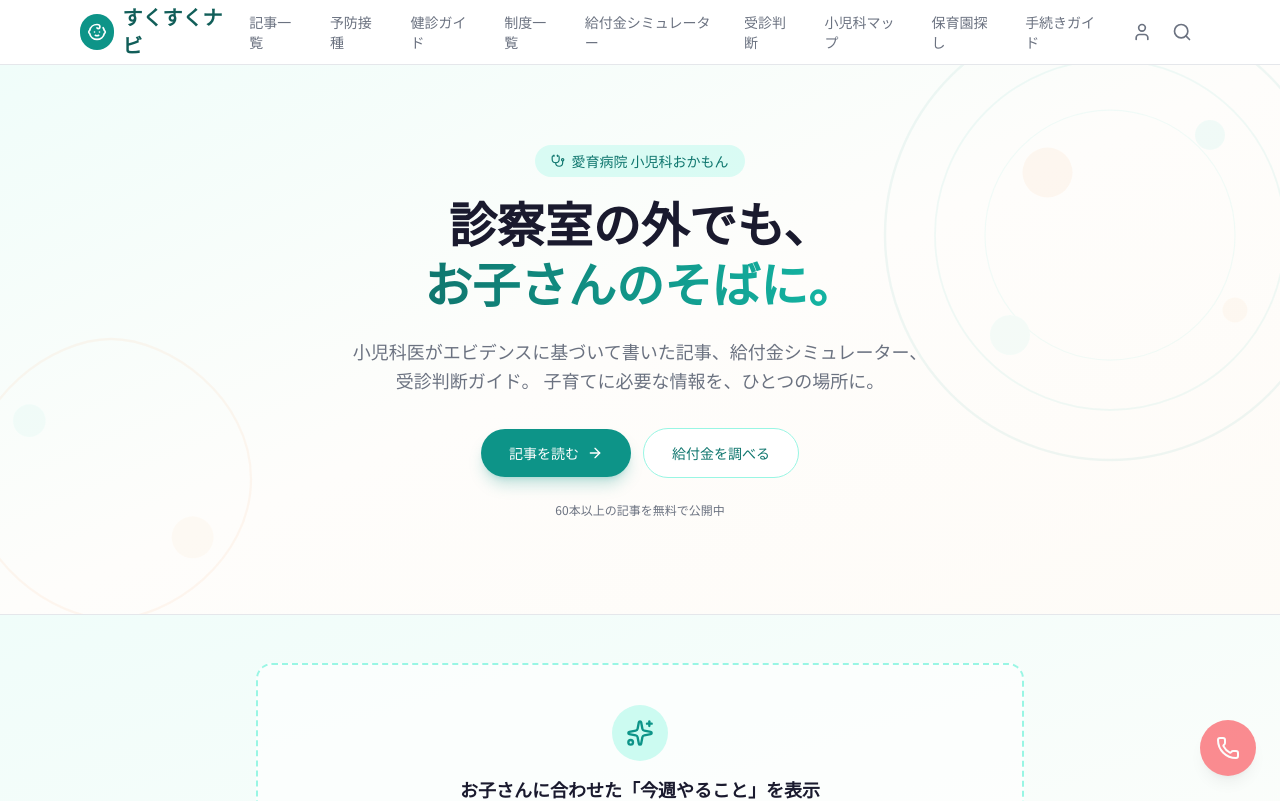
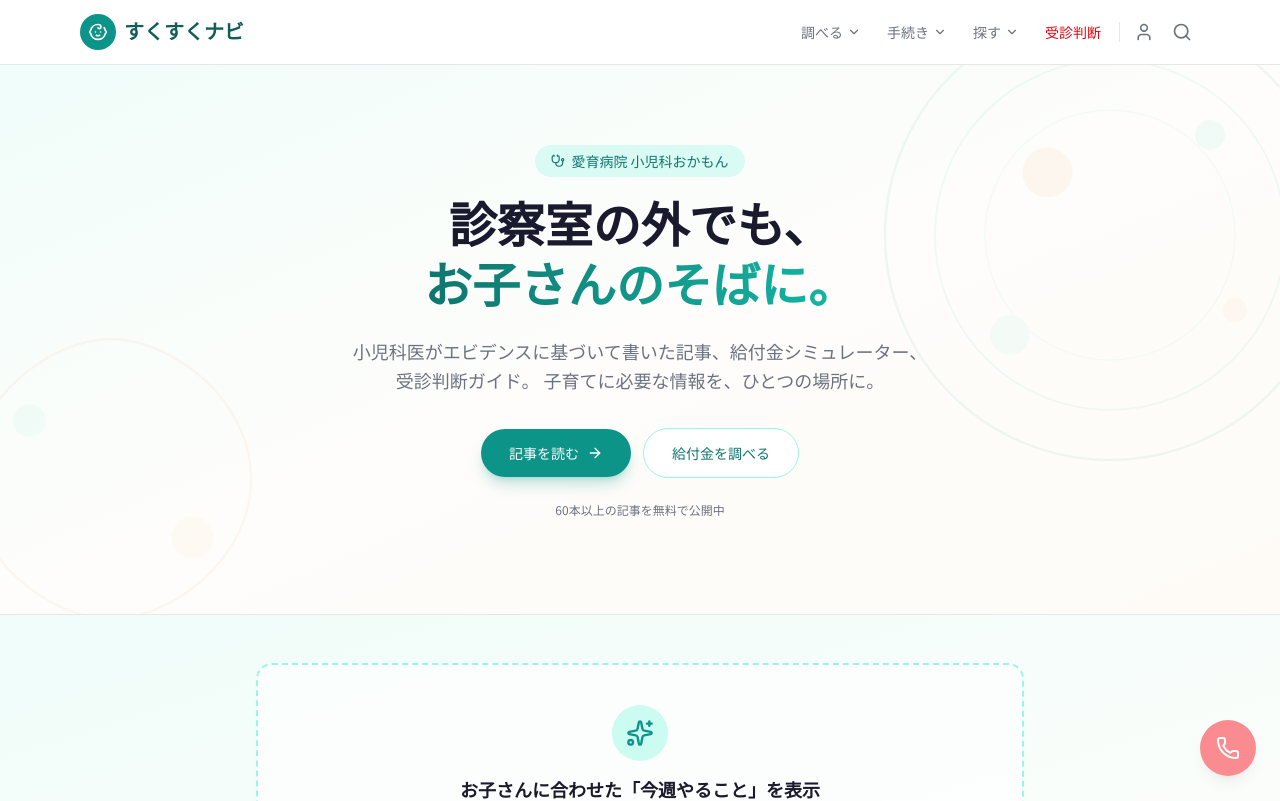
Before and after one commit to kgraph57/sukusuku-navi, a Next.js app: page / in a window 1280 px wide. Shown: the top 801 px of the page. Built offline with nearby package versions, Linux system fonts and the light colour scheme; a web font is replaced by a local one.

Commit message:
refactor: Consolidate header nav into dropdown groups
9 flat menu items → 3 dropdown groups (調べる/手続き/探す) + standalone
受診判断 link. Desktop uses hover dropdowns with descriptions. Mobile
uses grouped sections with icons.

```diff
--- a/components/layout/header.tsx
+++ b/components/layout/header.tsx
@@ -1,23 +1,185 @@
 "use client";
 
-import { useState } from "react";
+import { useState, useRef, useEffect, useCallback } from "react";
 import Link from "next/link";
-import { Menu, X, Search, Baby, User } from "lucide-react";
+import {
+  Menu,
+  X,
+  Search,
+  Baby,
+  User,
+  ChevronDown,
+  BookOpen,
+  Syringe,
+  Stethoscope,
+  ClipboardList,
+  Calculator,
+  MapPin,
+  Building2,
+  AlertTriangle,
+} from "lucide-react";
 
-const NAV_ITEMS = [
-  { href: "/articles", label: "記事一覧" },
-  { href: "/vaccines", label: "予防接種" },
-  { href: "/checkups", label: "健診ガイド" },
-  { href: "/programs", label: "制度一覧" },
-  { href: "/simulator", label: "給付金シミュレーター" },
-  { href: "/triage", label: "受診判断" },
-  { href: "/clinics", label: "小児科マップ" },
-  { href: "/nurseries", label: "保育園探し" },
-  { href: "/checklists", label: "手続きガイド" },
+interface NavGroup {
+  readonly label: string;
+  readonly items: readonly {
+    readonly href: string;
+    readonly label: string;
+    readonly icon: typeof BookOpen;
+    readonly description: string;
+  }[];
+}
+
+const NAV_GROUPS: readonly NavGroup[] = [
+  {
+    label: "調べる",
+    items: [
+      {
+        href: "/articles",
+        label: "記事一覧",
+        icon: BookOpen,
+        description: "小児科医監修の子育て情報",
+      },
+      {
+        href: "/vaccines",
+        label: "予防接種",
+        icon: Syringe,
+        description: "接種スケジュールと詳細",
+      },
+      {
+        href: "/checkups",
+        label: "健診ガイド",
+        icon: Stethoscope,
+        description: "乳幼児健診の時期と内容",
+      },
+    ],
+  },
+  {
+    label: "手続き",
+    items: [
+      {
+        href: "/programs",
+        label: "制度一覧",
+        icon: ClipboardList,
+        description: "助成金・給付金・支援制度",
+      },
+      {
+        href: "/simulator",
+        label: "給付金シミュレーター",
+        icon: Calculator,
+        description: "受給額をかんたん計算",
+      },
+      {
+        href: "/checklists",
+        label: "手続きガイド",
+        icon: ClipboardList,
+        description: "出産前後のやることリスト",
+      },
+    ],
+  },
+  {
+    label: "探す",
+    items: [
+      {
+        href: "/clinics",
+        label: "小児科マップ",
+        icon: MapPin,
+        description: "港区の小児科・夜間対応",
+      },
+      {
+        href: "/nurseries",
+        label: "保育園探し",
+        icon: Building2,
+        description: "認可・認証保育園の情報",
+      },
+    ],
+  },
 ] as const;
+
+const STANDALONE_NAV = {
+  href: "/triage",
+  label: "受診判断",
+  icon: AlertTriangle,
+} as const;
+
+function DropdownMenu({
+  group,
+  isOpen,
+  onOpen,
+  onClose,
+}: {
+  readonly group: NavGroup;
+  readonly isOpen: boolean;
+  readonly onOpen: () => void;
+  readonly onClose: () => void;
+}) {
+  const ref = useRef<HTMLDivElement>(null);
+  const timeoutRef = useRef<ReturnType<typeof setTimeout>>(null);
+
+  const handleMouseEnter = useCallback(() => {
+    if (timeoutRef.current) clearTimeout(timeoutRef.current);
+    onOpen();
+  }, [onOpen]);
+
+  const handleMouseLeave = useCallback(() => {
+    timeoutRef.current = setTimeout(onClose, 150);
+  }, [onClose]);
+
+  useEffect(() => {
+    return () => {
+      if (timeoutRef.current) clearTimeout(timeoutRef.current);
+    };
+  }, []);
+
+  return (
+    <div
+      ref={ref}
+      className="relative"
+      onMouseEnter={handleMouseEnter}
+      onMouseLeave={handleMouseLeave}
+    >
+      <button
+        type="button"
+        className={`flex items-center gap-1 rounded-lg px-3 py-2 text-sm font-medium transition-colors ${
+          isOpen
+            ? "bg-teal-50 text-teal-700"
+            : "text-muted hover:bg-teal-50 hover:text-teal-700"
+        }`}
+        onClick={isOpen ? onClose : onOpen}
+        aria-expanded={isOpen}
+      >
+        {group.label}
+        <ChevronDown
+          className={`h-3.5 w-3.5 transition-transform ${isOpen ? "rotate-180" : ""}`}
+        />
+      </button>
+
+      {isOpen && (
+        <div className="absolute left-0 top-full z-50 mt-1 w-64 rounded-xl border border-border bg-white p-2 shadow-lg">
+          {group.items.map((item) => (
+            <Link
+              key={item.href}
+              href={item.href}
+              className="flex items-start gap-3 rounded-lg px-3 py-2.5 transition-colors hover:bg-teal-50"
+              onClick={onClose}
+            >
+              <item.icon className="mt-0.5 h-4 w-4 shrink-0 text-teal-600" />
+              <div>
+                <p className="text-sm font-medium text-foreground">
+                  {item.label}
+                </p>
+                <p className="text-xs text-muted">{item.description}</p>
+              </div>
+            </Link>
+          ))}
+        </div>
+      )}
+    </div>
+  );
+}
 
 export function Header() {
   const [isMenuOpen, setIsMenuOpen] = useState(false);
+  const [openDropdown, setOpenDropdown] = useState<string | null>(null);
 
   return (
     <header className="sticky top-0 z-50 border-b border-border bg-white/95 backdrop-blur-sm">
@@ -31,19 +193,26 @@ export function Header() {
           </span>
         </Link>
 
-        <nav className="hidden items-center gap-1 md:flex">
-          {NAV_ITEMS.map((item) => (
-            <Link
-              key={item.href}
-              href={item.href}
-              className="rounded-lg px-3 py-2 text-sm font-medium text-muted transition-colors hover:bg-teal-50 hover:text-teal-700"
-            >
-              {item.label}
-            </Link>
+        <nav className="hidden items-center gap-0.5 md:flex">
+          {NAV_GROUPS.map((group) => (
+            <DropdownMenu
+              key={group.label}
+              group={group}
+              isOpen={openDropdown === group.label}
+              onOpen={() => setOpenDropdown(group.label)}
+              onClose={() => setOpenDropdown(null)}
+            />
           ))}
           <Link
+            href={STANDALONE_NAV.href}
+            className="rounded-lg px-3 py-2 text-sm font-medium text-red-600 transition-colors hover:bg-red-50 hover:text-red-700"
+          >
+            {STANDALONE_NAV.label}
+          </Link>
+          <div className="mx-1 h-5 w-px bg-border" />
+          <Link
             href="/my"
-            className="ml-1 rounded-lg p-2 text-muted transition-colors hover:bg-teal-50 hover:text-teal-700"
+            className="rounded-lg p-2 text-muted transition-colors hover:bg-teal-50 hover:text-teal-700"
             aria-label="マイページ"
           >
             <User className="h-5 w-5" />
@@ -57,9 +226,17 @@ export function Header() {
           </Link>
         </nav>
 
+        <div className="flex items-center gap-1 md:hidden">
+          <Link
+            href="/search"
+            className="rounded-lg p-2 text-muted"
+            aria-label="検索"
+          >
+            <Search className="h-5 w-5" />
+          </Link>
           <button
             type="button"
-          className="rounded-lg p-2 text-muted md:hidden"
+            className="rounded-lg p-2 text-muted"
             onClick={() => setIsMenuOpen((prev) => !prev)}
             aria-label={isMenuOpen ? "メニューを閉じる" : "メニューを開く"}
             aria-expanded={isMenuOpen}
@@ -71,35 +248,46 @@ export function Header() {
             )}
           </button>
         </div>
+      </div>
 
       {isMenuOpen && (
         <nav className="border-t border-border bg-white px-4 pb-4 md:hidden">
-          {NAV_ITEMS.map((item) => (
+          {NAV_GROUPS.map((group) => (
+            <div key={group.label} className="mt-3 first:mt-1">
+              <p className="px-3 pb-1 text-xs font-bold uppercase tracking-wider text-muted">
+                {group.label}
+              </p>
+              {group.items.map((item) => (
                 <Link
                   key={item.href}
                   href={item.href}
-              className="block rounded-lg px-3 py-3 text-base font-medium text-foreground transition-colors hover:bg-teal-50 hover:text-teal-700"
+                  className="flex items-center gap-3 rounded-lg px-3 py-2.5 text-base font-medium text-foreground transition-colors hover:bg-teal-50 hover:text-teal-700"
                   onClick={() => setIsMenuOpen(false)}
                 >
+                  <item.icon className="h-4 w-4 text-teal-600" />
                   {item.label}
                 </Link>
               ))}
+            </div>
+          ))}
+          <div className="mt-3 border-t border-border pt-3">
+            <Link
+              href={STANDALONE_NAV.href}
+              className="flex items-center gap-3 rounded-lg px-3 py-2.5 text-base font-medium text-red-600 transition-colors hover:bg-red-50"
+              onClick={() => setIsMenuOpen(false)}
+            >
+              <STANDALONE_NAV.icon className="h-4 w-4" />
+              {STANDALONE_NAV.label}
+            </Link>
             <Link
               href="/my"
-            className="flex items-center gap-2 rounded-lg px-3 py-3 text-base font-medium text-foreground transition-colors hover:bg-teal-50 hover:text-teal-700"
+              className="flex items-center gap-3 rounded-lg px-3 py-2.5 text-base font-medium text-foreground transition-colors hover:bg-teal-50 hover:text-teal-700"
               onClick={() => setIsMenuOpen(false)}
             >
-            <User className="h-5 w-5" />
+              <User className="h-4 w-4 text-teal-600" />
               マイページ
             </Link>
-          <Link
-            href="/search"
-            className="flex items-center gap-2 rounded-lg px-3 py-3 text-base font-medium text-foreground transition-colors hover:bg-teal-50 hover:text-teal-700"
-            onClick={() => setIsMenuOpen(false)}
-          >
-            <Search className="h-5 w-5" />
-            検索
-          </Link>
+          </div>
         </nav>
       )}
     </header>
```
Lines whose indentation alone changed are shown as unchanged.
